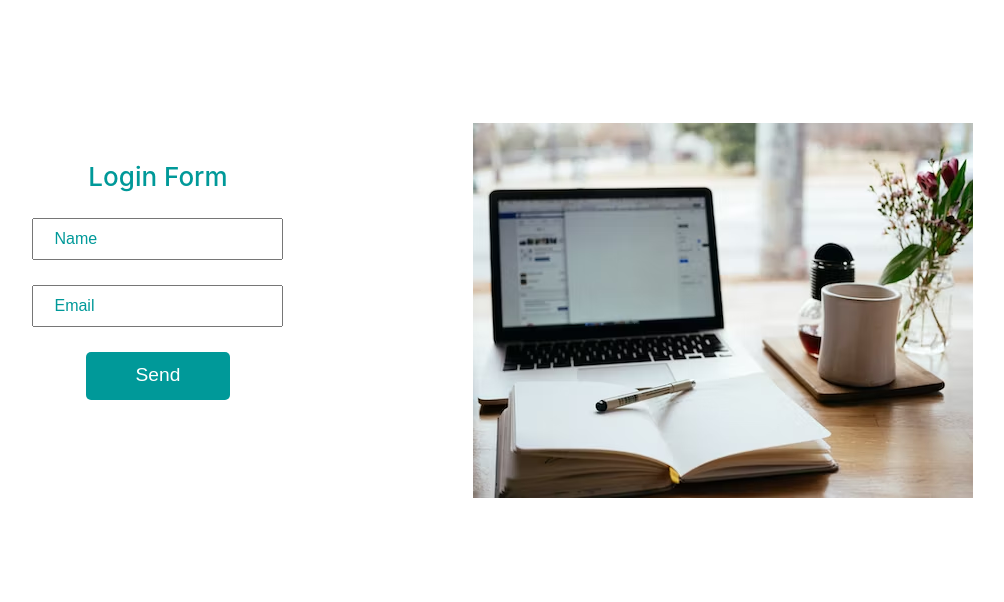
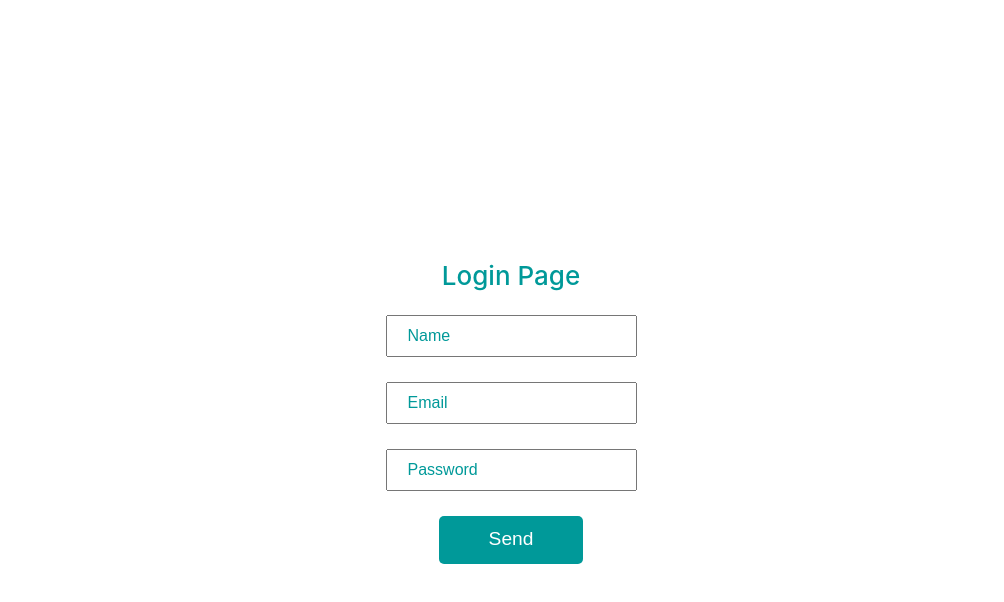
Before and after one commit to tanshu98/Catalog---Z, a React (Create React App) app: page / in a window 1280 px wide. Shown: the top 602 px of the page, without its empty margins (129-1133 px from the left). Built offline with nearby package versions, Linux system fonts and the light colour scheme.

Commit message:
Resolved Merged Conflict

```diff
--- a/src/App.js
+++ b/src/App.js
@@ -1,4 +1,4 @@
-import './App.css';
+import "./App.css";
 import {
   BrowserRouter as Router,
   Routes,
@@ -6,26 +6,26 @@ import {
   Link,
   BrowserRouter,
 } from "react-router-dom";
-import Home from '../src/Pages/Home';
+import Home from "../src/Pages/Home";
 import Photos from "../src/Pages/Photos/Photos";
 import Videos from "../src/Pages/Videos/Videos";
 import About from "../src/Pages/About/About";
 import Contact from "../src/Pages/Contact/Contact";
-import Login from './Pages/Login/Login';
+import Login from "./Pages/Login/Login";
 
 function App() {
   return (
-    <div className='App'>
-    <Router>
-    <Routes>
-    <Route path="/" element={<Login/>}/>
-      <Route path="home" element={<Home/>}/>
-      <Route path="/photos" element={<Photos/>}/>
-      <Route path="/videos" element={<Videos/>}/>
-      <Route path="/about" element={<About/>}/>
-      <Route path="/contact" element={<Contact/>}/>
-    </Routes>
-</Router>
+    <div className="App">
+      <Router>
+        <Routes>
+          <Route path="/" element={<Login />} />
+          <Route path="/home" element={<Home />} />
+          <Route path="/photos" element={<Photos />} />
+          <Route path="/videos" element={<Videos />} />
+          <Route path="/about" element={<About />} />
+          <Route path="/contact" element={<Contact />} />
+        </Routes>
+      </Router>
     </div>
   );
 }
--- a/src/Pages/Login/Login.css
+++ b/src/Pages/Login/Login.css
@@ -3,32 +3,29 @@
     padding: 0;
     box-sizing: border-box;
 }
-
-.login-main{
+.login-page-background-pic{
+    height: 100vh;
     display: flex;
     align-items: center;
-    /* justify-content: center; */
-    text-align: center;
-    margin-top: 60px;
+    justify-content: center;
 }
-.login{
-    width: 32%;
-    margin-left: 150px;
+.login-page{
     display: flex;
+    align-items: center;
+    margin: 100px;
+    justify-content: center;
     flex-direction: column;
-    align-items: center;
-    justify-content: center;
-    margin-bottom: 50px;
 }
-.login-text{
+.login-heading{
     color: #009999;
-    margin-bottom: 1rem!important;
+    margin-bottom: 3rem!important;
     font-weight: 500;
     line-height: 1.2;
     opacity: 1;
     font-size: 26px;
 }
 .login-form {
+    /* margin-top: 160px; */
     display: flex;
     flex-direction: column;
 }
@@ -59,10 +56,10 @@
     transition: color .15s ease-in-out,background-color .15s ease-in-out,border-color .15s ease-in-out,box-shadow .15s ease-in-out;
     background-color: #198754;
 }
-.login-background-img{
+.login-page-image{
     width: 100%;
     height: 500px;
-    background: url('../../assets/Images/Catalog\ Login\ Page.jpg');
+    background: url('../../assets/Images/Login\ Page.jpg');
     background-position: center;
     background-repeat: no-repeat;
 }
--- a/src/Pages/Login/Login.jsx
+++ b/src/Pages/Login/Login.jsx
@@ -1,31 +1,44 @@
-import { React, useState } from "react";
-import { useNavigate } from "react-router-dom";
+import { useState } from "react";
+import "./Login.css";
+import { Routes, Route, useNavigate } from "react-router-dom";
 
-import "./Login.css";
-
-function Login() {
-  const [name, setName] = useState("");
-  const [email, setEmail] = useState("");
+const Login = () => {
+  const [name, setName] = useState('');
+  const [email, setEmail] = useState('');
+  const [password, setPassword] = useState('');
+//   const [data, setData] = useState({ name: "", password: "", email: "" });
+//   const { name, email, password } = data;
   const navigate = useNavigate();
 
-  const loginData = (e) => {
+//   const changeHandler = (e) => {
+//     setData({ ...data, [e.target.name]: [e.target.value] });
+//   };
+  const submitHandler = (e) => {
     e.preventDefault();
-    console.log(name, email);
-    console.log("Login");
+    let objData = {
+        name: name,
+        email: email,
+        password: password
+    };
+    // let {name, email, password} = objData
+    console.log(objData);
+    const data = localStorage.setItem('myObj', JSON.stringify(objData));
+    console.log(data);
     navigate("/home");
   };
+
   return (
     <div>
-      <div className="login-main">
-        <div className="login">
-          <span className="login-text">Login Form</span>
-          <form className="login-form" onSubmit={loginData}>
+      <div className="login-page-background-pic">
+        <div className="login-page">
+          <span className="login-heading">Login Page</span>
+          <form onSubmit={submitHandler} className="login-form">
             <div className="login-form-group">
               <input
+                onChange={(e)=>{setName(e.target.value)}}
                 type="text"
                 name="name"
                 value={name}
-                onChange={(e) => setName(e.target.value)}
                 className="login-page-form"
                 placeholder="Name"
                 required
@@ -33,26 +46,43 @@ function Login() {
             </div>
             <div className="login-form-group">
               <input
-                type="text"
+                onChange={(e)=> {setEmail(e.target.value)}}
+                type="email"
                 name="email"
                 value={email}
-                onChange={(e) => setEmail(e.target.value)}
                 className="login-page-form"
                 placeholder="Email"
                 required
               />
             </div>
-            <div className="login-form-submit-btn">
-              <button  className="login-btn" type="submit">
+            <div className="login-form-group">
+              <input
+                onChange={(e)=> {setPassword(e.target.value)}}
+                type="password"
+                name="password"
+                value={password}
+                className="login-page-form"
+                placeholder="Password"
+                required
+              />
+            </div>
+            <div className="form-submit-btn">
+              <button
+                className="login-btn"
+                type="submit"
+                name="submit"
+              >
                 Send
               </button>
             </div>
           </form>
         </div>
-        <div className="login-background-img"></div>
+        {/* <div className="login-page-image">
+
+        </div> */}
       </div>
     </div>
   );
-}
+};
 
 export default Login;
```
Also changed, not shown: src/assets/Images/Login Page.jpg (added).
